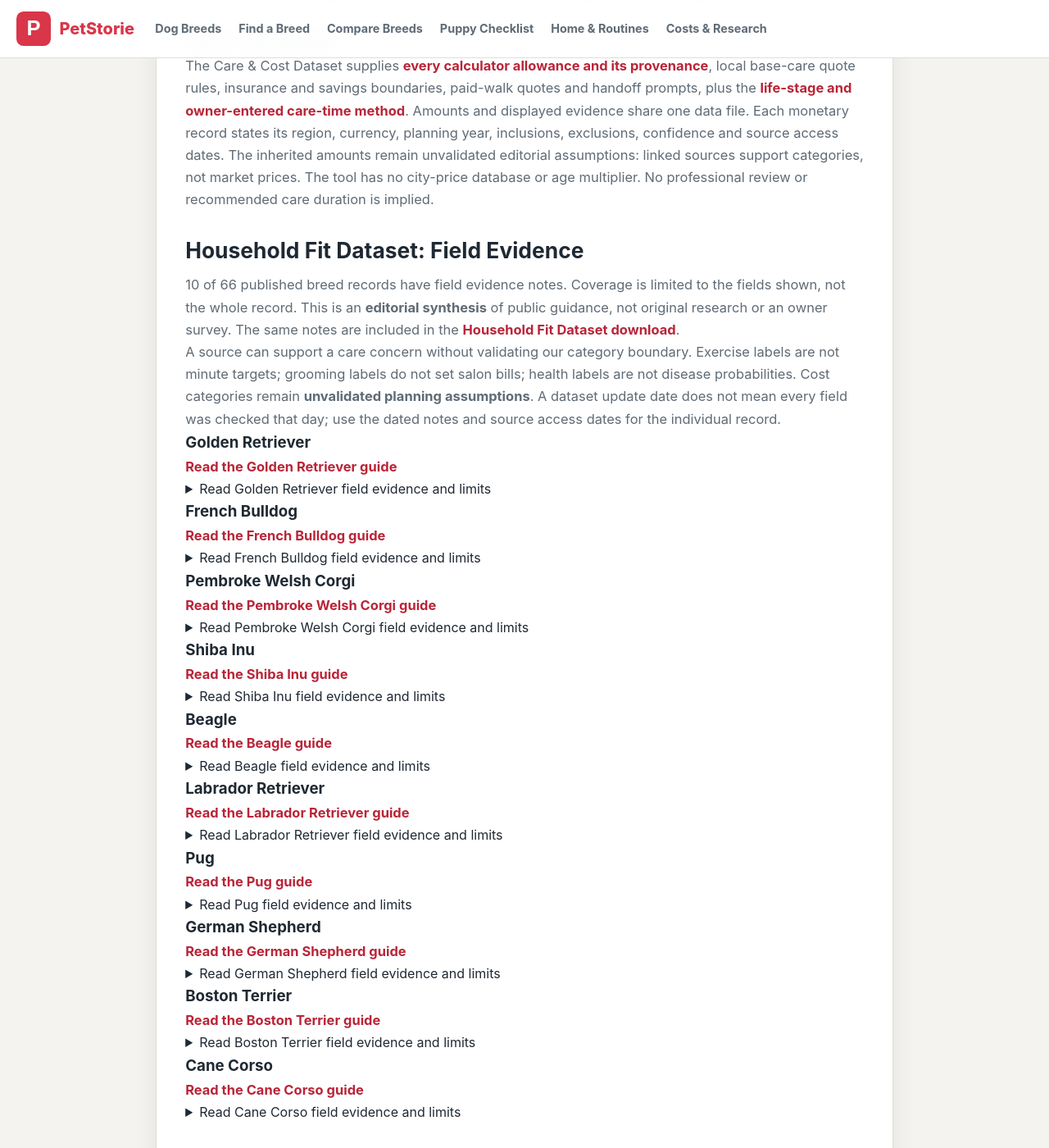
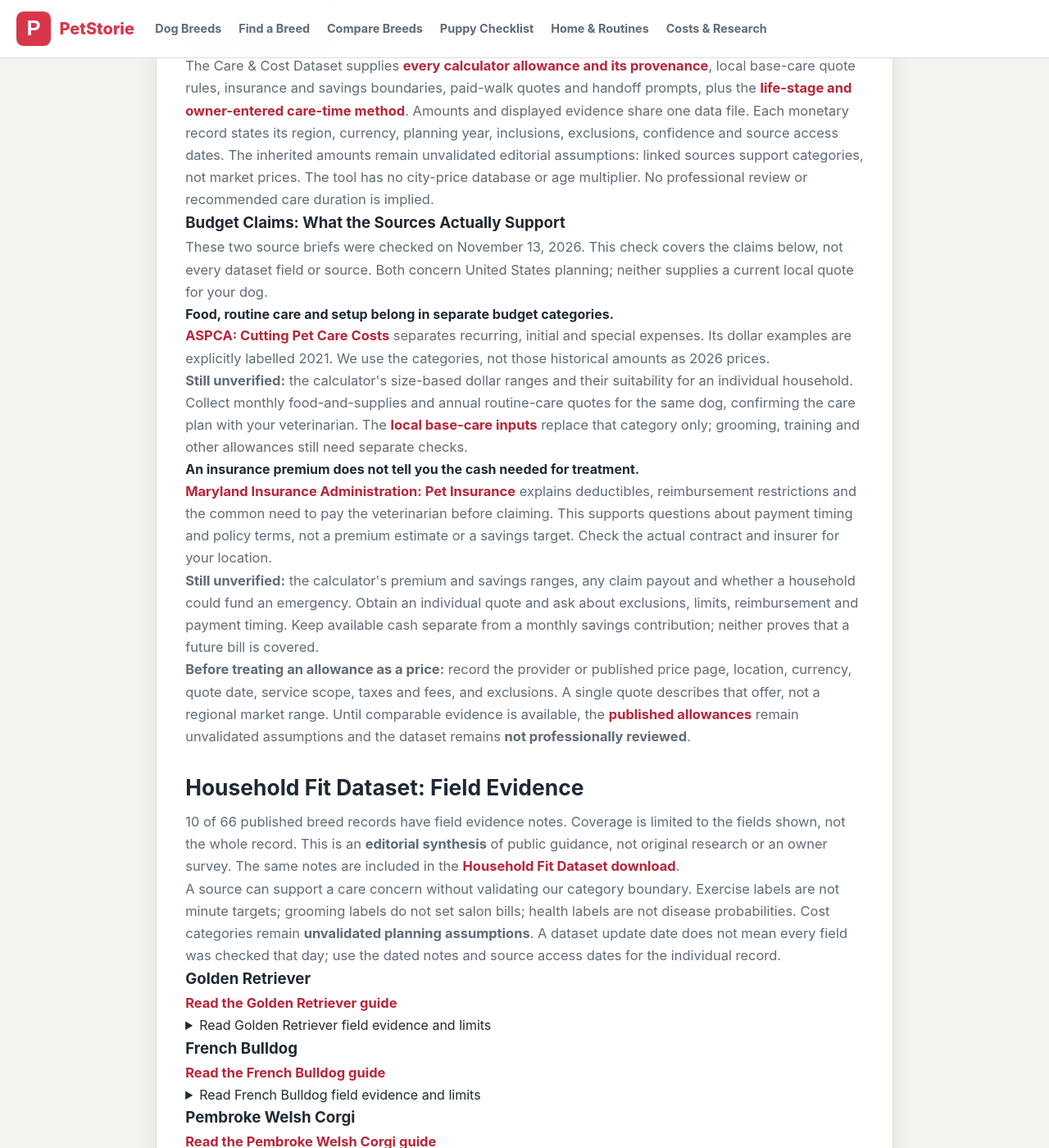
Before and after one commit to hszhaom/MingToys, a Jekyll site: the page built from pages/data-sources.html, in a window 1280 px wide and 1400 px high, scrolled down 3385 px. Shown: the whole window at 82% size. Built offline with Jekyll 4.4.1, drawn with Linux system fonts in a browser that asks for light colours.

Commit message:
Clarify budget source claims and unresolved price evidence

```diff
--- a/pages/data-sources.html
+++ b/pages/data-sources.html
@@ -3,7 +3,7 @@ layout: default
 title: "PetStorie Data Sources"
 description: "See how PetStorie checks breed standards, veterinary references, welfare guidance, cost ranges, and editorial dog-breed comparison labels."
 permalink: /data-sources/
-updated: "2026-11-09"
+updated: "2026-11-13"
 adsense: false
 ---
 
@@ -121,6 +121,22 @@ adsense: false
     <h3 id="care-cost-data">Care &amp; Cost Dataset</h3>
     <p>The Care &amp; Cost Dataset supplies <a href="{{ site.url }}/dog-cost-calculator/#calculator-assumptions">every calculator allowance and its provenance</a>, local base-care quote rules, insurance and savings boundaries, paid-walk quotes and handoff prompts, plus the <a href="{{ site.url }}/dog-cost-calculator/#care-time-evidence">life-stage and owner-entered care-time method</a>. Amounts and displayed evidence share one data file. Each monetary record states its region, currency, planning year, inclusions, exclusions, confidence and source access dates. The inherited amounts remain unvalidated editorial assumptions: linked sources support categories, not market prices. The tool has no city-price database or age multiplier. No professional review or recommended care duration is implied.</p>
 
+    <h3 id="cost-claim-map">Budget Claims: What the Sources Actually Support</h3>
+    <p>These two source briefs were checked on November 13, 2026. This check covers the claims below, not every dataset field or source. Both concern United States planning; neither supplies a current local quote for your dog.</p>
+    <dl>
+      <dt><strong>Food, routine care and setup belong in separate budget categories.</strong></dt>
+      <dd>
+        <p><a href="https://www.aspca.org/pet-care/general-pet-care/cutting-pet-care-costs" rel="noopener noreferrer">ASPCA: Cutting Pet Care Costs</a> separates recurring, initial and special expenses. Its dollar examples are explicitly labelled 2021. We use the categories, not those historical amounts as 2026 prices.</p>
+        <p><strong>Still unverified:</strong> the calculator's size-based dollar ranges and their suitability for an individual household. Collect monthly food-and-supplies and annual routine-care quotes for the same dog, confirming the care plan with your veterinarian. The <a href="{{ site.url }}/dog-cost-calculator/#base-care-quotes">local base-care inputs</a> replace that category only; grooming, training and other allowances still need separate checks.</p>
+      </dd>
+      <dt><strong>An insurance premium does not tell you the cash needed for treatment.</strong></dt>
+      <dd>
+        <p><a href="https://insurance.maryland.gov/Consumer/Pages/pet-insurance.aspx" rel="noopener noreferrer">Maryland Insurance Administration: Pet Insurance</a> explains deductibles, reimbursement restrictions and the common need to pay the veterinarian before claiming. This supports questions about payment timing and policy terms, not a premium estimate or a savings target. Check the actual contract and insurer for your location.</p>
+        <p><strong>Still unverified:</strong> the calculator's premium and savings ranges, any claim payout and whether a household could fund an emergency. Obtain an individual quote and ask about exclusions, limits, reimbursement and payment timing. Keep available cash separate from a monthly savings contribution; neither proves that a future bill is covered.</p>
+      </dd>
+    </dl>
+    <p><strong>Before treating an allowance as a price:</strong> record the provider or published price page, location, currency, quote date, service scope, taxes and fees, and exclusions. A single quote describes that offer, not a regional market range. Until comparable evidence is available, the <a href="{{ site.url }}/dog-cost-calculator/#calculator-assumptions">published allowances</a> remain unvalidated assumptions and the dataset remains <strong>not professionally reviewed</strong>.</p>
+
     <h2 id="field-evidence">Household Fit Dataset: Field Evidence</h2>
     {% assign published_breeds = site.data.breeds | where: "publication_status", "published" %}
     {% assign evidenced_breeds = published_breeds | where_exp: "breed", "breed.evidence" %}
```
